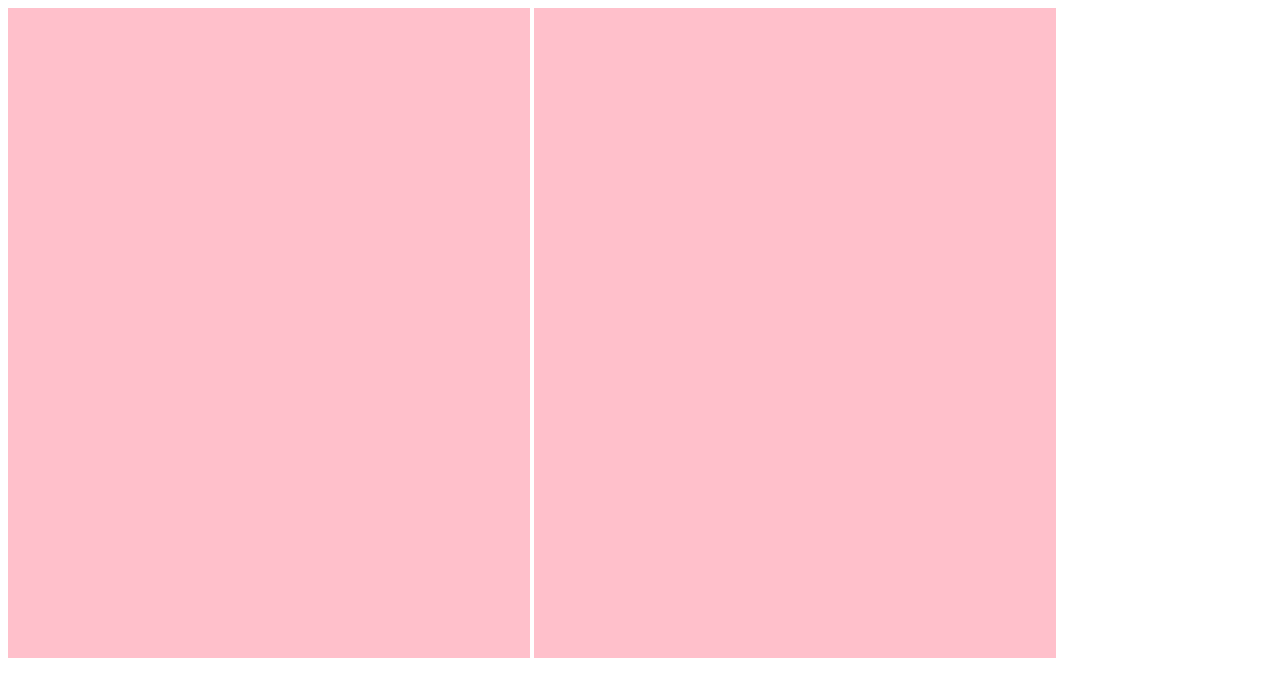
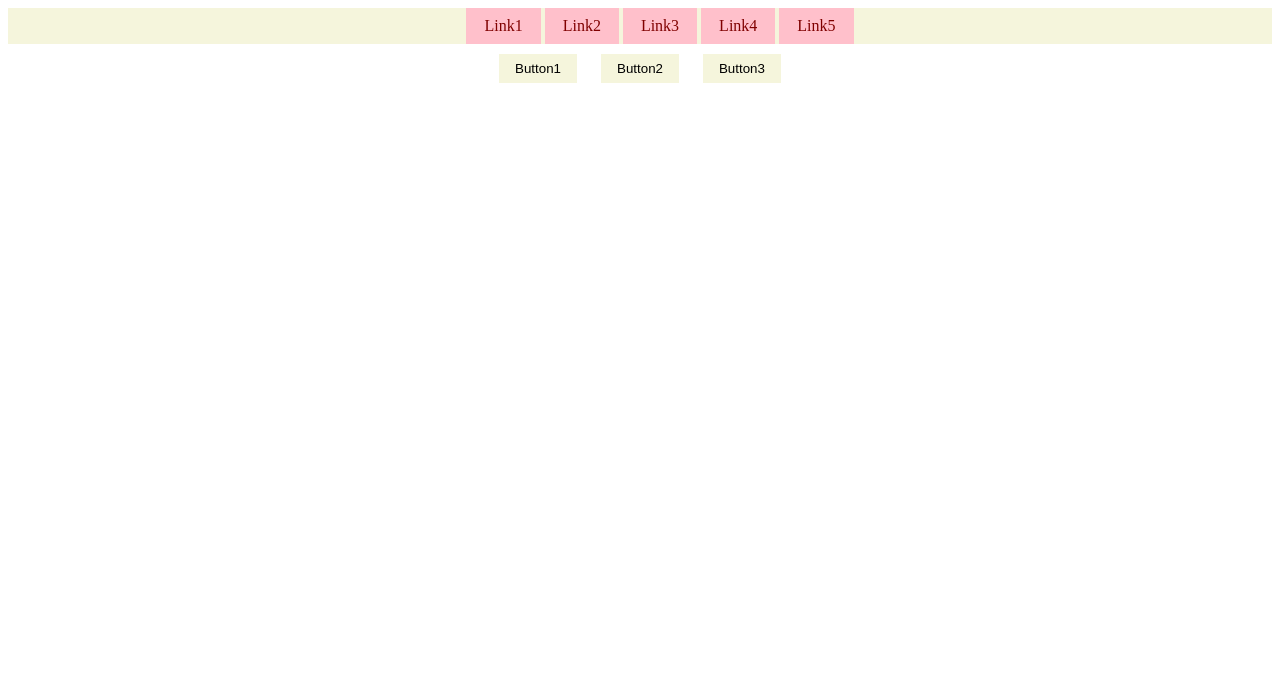
Before and after one commit to KaiDawnborn/week3exercise, a plain HTML site: page index.html in a window 1280 px wide. Drawn offline with Linux system fonts and the light colour scheme.

Commit message:
new commit

```diff
--- a/css/main.css
+++ b/css/main.css
@@ -6,10 +6,43 @@ CSS Selector {
 }
 */
 
+nav ul {
+	margin: auto;
+	text-align: center;
+}
+nav li {
+	display: inline-block;
+	padding: 6px 15px;
+	background-color: pink;
+	border: 3px solid pink;
+	transition: 0.5s ease; /*ease the hover effect over the course of half a second.*/
+}
+nav {
+	background-color: beige;
+}
+nav a {
+	text-decoration: none;
+	color: maroon;
+}
+nav li:hover {
+	background-color: maroon;
+	border: 3px solid pink;
+}
+nav a:hover {
+	color: pink;
+	font-size: 1.5em;
+}
 div {
-	display: inline-block;
-	background-color: pink;
-	height: 80vh;
-	width: 40vw;
-	padding: 5px;
+	height: 250px;
+	text-align: center;
 }
+div button {
+	background-color: beige;
+	border: 1px solid beige;
+	padding: 6px 15px;
+	margin: 10px;
+}
+div button:hover {
+	background-color: #ececd4;
+	color: white;
+}
--- a/index.html
+++ b/index.html
@@ -4,20 +4,26 @@
 <html>
 <!-- start head element -->
 	<head>
-		<title><!-- insert title here --></title>
+		<title>Week 3 Exercise</title>
 <!-- link to my css stylesheet -->
 		<link rel="stylesheet" href="css/main.css">
 <!-- end head element -->
 	</head>
 <!-- start body element -->
 	<body>
-
-	<div>
-	</div>
-	<div>
-	</div>
-
-<!-- end body element -->
+		<nav>
+			<ul>
+				<a href="#" target="_blank"><li>Link1</li></a>
+				<a href="#" target="_blank"><li>Link2</li></a>
+				<a href="#" target="_blank"><li>Link3</li></a>
+				<a href="#" target="_blank"><li>Link4</li></a>
+				<a href="#" target="_blank"><li>Link5</li></a>
+			</ul>
+		</nav>
+		<div>
+			<button>Button1</button>
+			<button>Button2</button>
+			<button>Button3</button>
+		</div>
 	</body>
-<!-- end html element -->
 </html>
```
